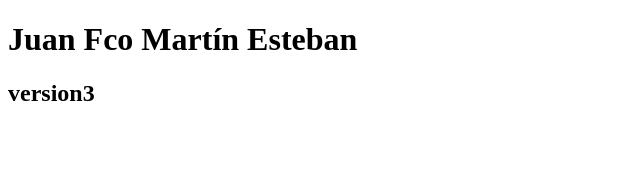
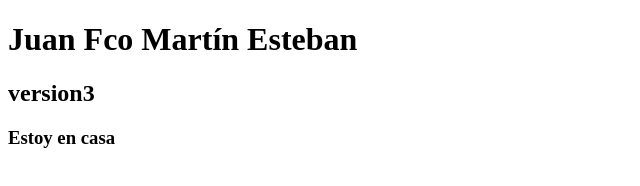
Before and after one commit to Juanfco1128/pruebas-entornos, a plain HTML site: page Index.html in a window 1280 px wide. Shown: the whole page, without its empty margins (0-640 px from the left). Drawn offline with Linux system fonts and the light colour scheme.

Commit message:
Estoy en casa

```diff
--- a/Index.html
+++ b/Index.html
@@ -8,5 +8,6 @@
 <body>
     <h1>Juan Fco Martín Esteban</h1>
     <h2>version3</h2>
+    <h3>Estoy en casa</h3>
 </body>
 </html>
```
